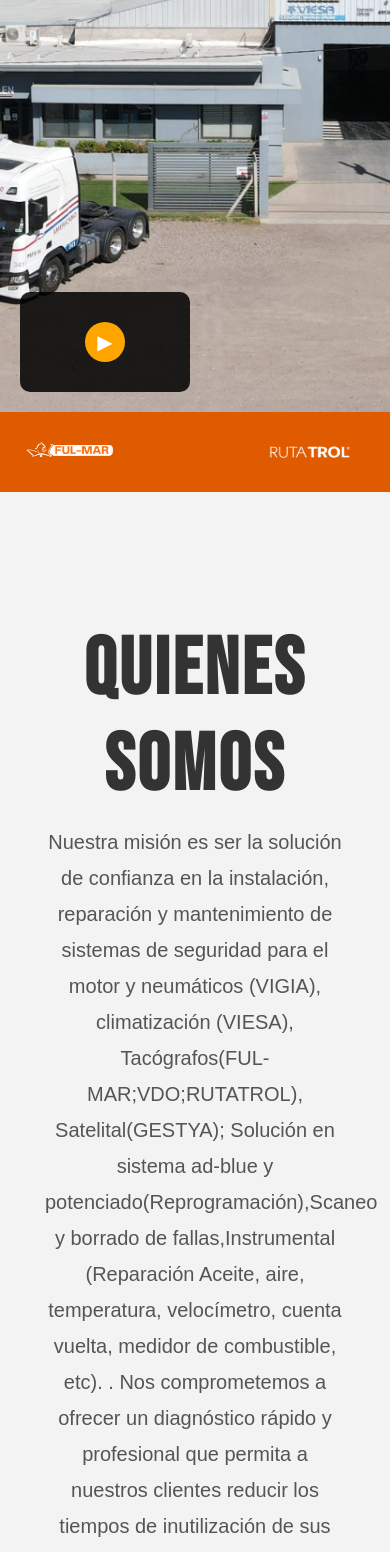
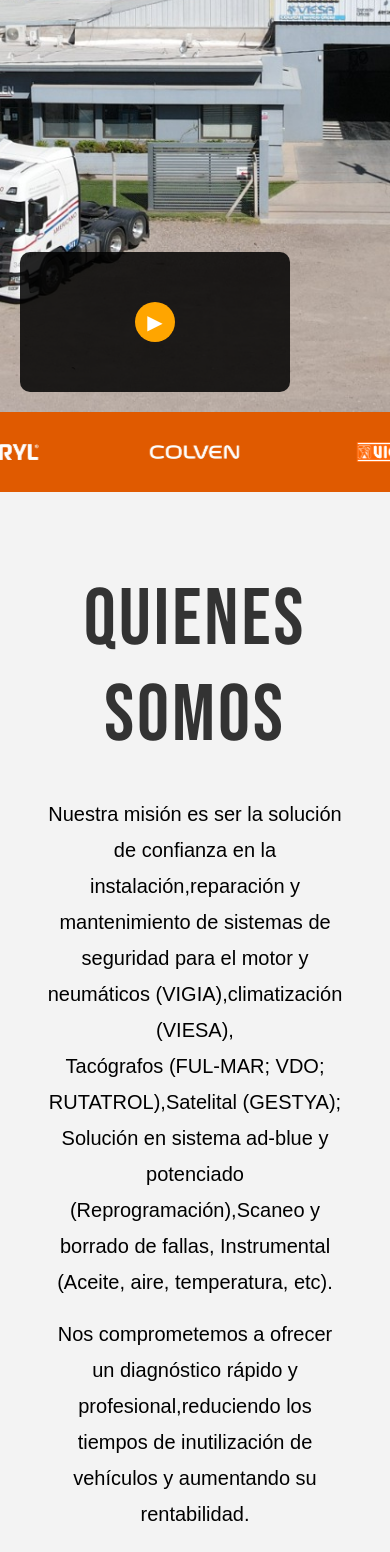
Before and after one commit to FacundoIsoler/02_Witralen_Front, a React (Vite) app: page / in a window 390 px wide. Shown: the part 432-1984 px from the top of the page. Built offline with nearby package versions, Linux system fonts and the light colour scheme; no server answers; what @cloudinary/url-gen would draw is missing.

Commit message:
css cambiado

```diff
--- a/src/components/home/aboutUs/AboutUs.jsx
+++ b/src/components/home/aboutUs/AboutUs.jsx
@@ -24,10 +24,13 @@
         threshold: 0.2,
     });
 
-    // Verificar si la visibilidad está funcionando correctamente
-    // console.log("Text Section Visible:", textVisible);
-    // console.log("Vision Section Visible:", visionVisible);
-    // console.log("Mission Section Visible:", missionVisible);
+    const handleContactButton = () => {
+        const contactSection = document.getElementById('contact');
+        if (contactSection) {
+            contactSection.scrollIntoView({ behavior: 'smooth' });
+        }
+    };
+
 
     return (
         <div className={styles.aboutUsContainer}>
@@ -43,10 +46,13 @@
                             data-aos="zoom-in"
                         >
                             <h3 className={styles.heading}>QUIENES SOMOS</h3>
-                            <p className={styles.text}>
-                            Nuestra misión es ser la solución de confianza en la instalación, reparación y mantenimiento de sistemas de seguridad para el motor y neumáticos (VIGIA), climatización (VIESA), Tacógrafos(FUL-MAR;VDO;RUTATROL), Satelital(GESTYA); Solución en sistema ad-blue y potenciado(Reprogramación),Scaneo y borrado de fallas,Instrumental (Reparación Aceite, aire, temperatura, velocímetro, cuenta vuelta, medidor de combustible, etc).
-                            . Nos comprometemos a ofrecer un diagnóstico rápido y profesional que permita a nuestros clientes reducir los tiempos de inutilización de sus vehículos, aumentando así su rentabilidad.
-                            </p>
+                            <div className={styles.embudoText}>
+                                <p className={styles.l1}>Nuestra misión es ser la solución de confianza en la instalación,reparación y mantenimiento de sistemas de seguridad para el motor y neumáticos (VIGIA),climatización (VIESA),</p>
+                                <p className={styles.l2}> Tacógrafos (FUL-MAR; VDO; RUTATROL),Satelital (GESTYA); Solución en sistema ad-blue y potenciado (Reprogramación),Scaneo y borrado de fallas, Instrumental (Aceite, aire, temperatura, etc).</p>
+                                <p className={styles.l3}>Nos comprometemos a ofrecer un diagnóstico rápido y profesional,reduciendo los tiempos de inutilización de vehículos y aumentando su rentabilidad.</p>
+                            </div>
+                            <button className={styles.contactButton} onClick={handleContactButton}>Contacto</button>
+
                         </div>
                     </div>
                 </div>
--- a/src/components/home/aboutUs/AboutUs.module.css
+++ b/src/components/home/aboutUs/AboutUs.module.css
@@ -2,17 +2,24 @@
     display: flex;
     justify-content: center;
     align-items: center;
-    padding: 30px 0;
     background-color: #F3F3F3;
     width: 100%;
     height: auto;
-    margin: 0;
 }
 
 .content {
     display: flex;
     justify-content: center;
     align-items: center;
+    padding-bottom: 50px;
+    width: 100%;
+}
+
+.visionMission {
+    display: flex;
+    justify-content: center;
+    align-items: center;
+    width: 100%;
 }
 
 .textSection {
@@ -21,9 +28,7 @@
     max-width: 70%;
     opacity: 0;
     text-align: center;
-    margin: 20px 0;
     justify-content: center;
-    transform: translateY(50px);
     transition: opacity 0.8s ease, transform 0.8s ease;
 }
 
@@ -39,35 +44,44 @@
     font-style: normal;
     letter-spacing: 3px;
     font-size: 80px !important;
-
+    margin-bottom: 0;
 }
 
-.text {
+.embudoText{
+    margin: 2rem auto;
+}
+
+.embudoText p {
     font-family: 'Montserrat', sans-serif;
     font-size: 20px !important;
     text-align: center !important;
+    line-height: 1.8;
+    margin: 0 auto;
+    font-size: 18px;
+    color: black;
 }
 
-.vision.visible,
-.mission.visible {
-    opacity: 1;
-    transform: translateY(0);
+.l1 {
+    max-width: 80ch;
+}
+
+.l2 {
+    max-width: 60ch;
+    margin-bottom: 1rem !important;
+}
+
+.l3 {
+    max-width: 80ch;
 }
 
 
-.vision h3,
-.mission h3 {
-    font-size: 26px;
-    font-weight: bold;
-    color: #333;
-    margin-bottom: 10px;
+.contactButton{
+    background-color: #ff6f00;
+    color: white;
+    border: none;
+    padding: 10px 15px;
+    border-radius: 5px;
+    cursor: pointer;
+    font-size: 16px;
+    transition: background-color 0.3s ease;
 }
-
-.vision p,
-.mission p {
-    font-size: 16px;
-    line-height: 1.8;
-    color: #555;
-    margin: 0;
-    text-align: justify;
-}
--- a/src/components/home/carrouselMarca/CarrouselMarca.jsx
+++ b/src/components/home/carrouselMarca/CarrouselMarca.jsx
@@ -41,6 +41,31 @@
                             <img src={logo} alt={`Duplicate Logo ${index}`} />
                         </li>
                     ))}
+                    {logos.map((logo, index) => (
+                        <li key={`duplicate-${index}`} className={s.brandLogo}>
+                            <img src={logo} alt={`Duplicate Logo ${index}`} />
+                        </li>
+                    ))}
+                    {logos.map((logo, index) => (
+                        <li key={`duplicate-${index}`} className={s.brandLogo}>
+                            <img src={logo} alt={`Duplicate Logo ${index}`} />
+                        </li>
+                    ))}
+                    {logos.map((logo, index) => (
+                        <li key={`duplicate-${index}`} className={s.brandLogo}>
+                            <img src={logo} alt={`Duplicate Logo ${index}`} />
+                        </li>
+                    ))}
+                    {logos.map((logo, index) => (
+                        <li key={`duplicate-${index}`} className={s.brandLogo}>
+                            <img src={logo} alt={`Duplicate Logo ${index}`} />
+                        </li>
+                    ))}
+                    {logos.map((logo, index) => (
+                        <li key={`duplicate-${index}`} className={s.brandLogo}>
+                            <img src={logo} alt={`Duplicate Logo ${index}`} />
+                        </li>
+                    ))}
                 </ul>
             </div>
         </section>
--- a/src/components/home/carrouselMarca/CarrouselMarca.module.css
+++ b/src/components/home/carrouselMarca/CarrouselMarca.module.css
@@ -15,45 +15,34 @@
     background-color: #E05A00;
 }
 
-.slider::before,
-.slider::after {
-    position: absolute;
-    content: "";
-    height: 100%;
-    width: var(--logo-width);
-    z-index: 1;
-}
-/*
-.slider::before {
-    left: 0;
-    background: linear-gradient(to right, #fff 0%, rgba(255, 255, 255, 0) 100%);
+.brands {
+    display: flex;
+    width: max-content;
+    animation: scrollLoop linear infinite;
+    animation-duration: 50s;
 }
 
-.slider::after {
-    right: 0;
-    background: linear-gradient(to left, #fff 0%, rgba(255, 255, 255, 0) 100%);
-} */
+@keyframes scrollLoop {
+    from {
+        transform: translateX(0%);
+    }
 
-.brands {
-    list-style: none;
-    width: var(--total-logo-width);
-    display: flex;
-    animation: slideLeft var(--animation-duration) linear infinite;
-}
-
-@keyframes slideLeft {
-    100% {
-        transform: translateX(calc(-100% / 2));
+    to {
+        transform: translateX(-50%);
     }
 }
 
 .brandLogo {
-    width: var(--logo-width);
-    text-align: center;
-    margin-left: 3rem;
+    flex: 0 0 auto;
+    /* no se estira */
+    width: 12rem;
+    display: flex;
+    align-items: center;
+    justify-content: center;
 }
 
 .brandLogo img {
     width: 8rem;
     height: 8rem;
+    object-fit: contain;
 }
--- a/src/components/home/favProducts/FavProducts.module.css
+++ b/src/components/home/favProducts/FavProducts.module.css
@@ -68,11 +68,12 @@
 
 /* Título del carrusel */
 .title {
-    font-size: 26px;
-    font-weight: bold;
     color: #333;
-    margin-bottom: 30px;
-    font-weight: 00
+    font-family: "Bebas Neue" !important;
+    font-weight: 400 !important;
+    font-style: normal !important;
+    letter-spacing: 3px;
+    font-size: 80px !important;
 }
 
 /* Tarjeta de producto */
@@ -80,7 +81,8 @@
     padding: 15px;
     width: 100%;
     max-width: 300px;
-    min-height: 420px; /* Altura mínima uniforme */
+    min-height: 420px;
+    /* Altura mínima uniforme */
     background-color: #ffffff;
     border-radius: 10px;
     box-shadow: 0 4px 8px rgba(0, 0, 0, 0.1);
@@ -107,7 +109,8 @@
     font-weight: bold;
     color: #333;
     margin: 10px 0;
-    min-height: 48px; /* Mantener altura estable del texto */
+    min-height: 48px;
+    /* Mantener altura estable del texto */
     display: flex;
     align-items: center;
     justify-content: center;
--- a/src/components/home/presentation/Presentation.module.css
+++ b/src/components/home/presentation/Presentation.module.css
@@ -24,8 +24,8 @@
 .rectangle {
     background-color: rgba(0, 0, 0, 0.85);
     padding: 10px;
-    width: 150px;
-    height: 80px;
+    width: 250px;
+    height: 120px;
     border-radius: 10px;
     position: absolute;
     bottom: 20px;
--- a/src/components/navbar/Navbar.module.css
+++ b/src/components/navbar/Navbar.module.css
@@ -8,13 +8,15 @@
     height: 10vh;
     padding: 0 20px;
     max-width: 100vw;
+    font-family: "Didact Gothic", sans-serif;
+    font-weight: 400;
+    font-size: 20px;
 }
 
 .logo {
     position: absolute;
-    margin-left: 10px;
-    left: 0;
-    top: 2;
+    top: 10px;
+    left: 20px;
 }
 
 .logo img {
@@ -31,9 +33,22 @@
 .navItem {
     margin: 0 1rem;
     position: relative;
+    text-decoration: none;
+    color: #333;
+    font-family: "Bebas Neue";
+    font-weight: 400;
+    font-style: normal;
+    letter-spacing: 3px;
+    font-size: 25px !important;
+    display: inline-block;
 }
 
-.navItem a {
+.navItem:hover {
+    color: orange;
+    cursor: pointer;
+}
+
+.navItemCelular a {
     text-decoration: none;
     color: black;
     font-weight: bold;
@@ -41,7 +56,7 @@
     font-size: 20px;
 }
 
-.navItem a::after {
+.navItemCelular a::after {
     content: '';
     display: block;
     width: 0;
@@ -53,9 +68,9 @@
     left: 0;
 }
 
-.navItem a:hover::after,
-.navItem a:focus::after,
-.navItem a:active::after {
+.navItemCelular a:hover::after,
+.navItemCelular a:focus::after,
+.navItemCelular a:active::after {
     width: 100%;
 }
 
@@ -101,6 +116,7 @@
         z-index: 99;
         padding-top: 10vh;
         align-items: center;
+        color: white;
     }
 
     .mobileNavLinks {
@@ -109,12 +125,12 @@
         width: 100%;
     }
 
-    .mobileNavLinks .navItem {
+    .mobileNavLinks .navItemCelular {
         margin: 1rem 0;
         text-align: center;
     }
 
-    .mobileNavLinks .navItem a {
+    .mobileNavLinks .navItemCelular a {
         color: white;
         font-size: 1.2rem;
     }
```
Also changed, not shown: src/components/home/Services/Services.jsx (+4 -4 lines), src/components/home/Services/Services.module.css (+37 -14 lines), src/components/home/contact/Contact.jsx (+13 -5 lines), src/components/home/contact/Contact.module.css (+22 -34 lines), src/components/navbar/Navbar.jsx (+14 -2 lines).
